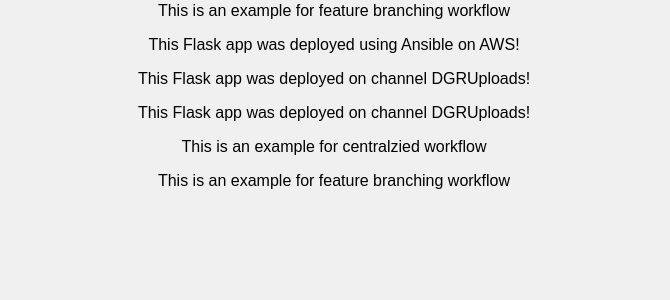
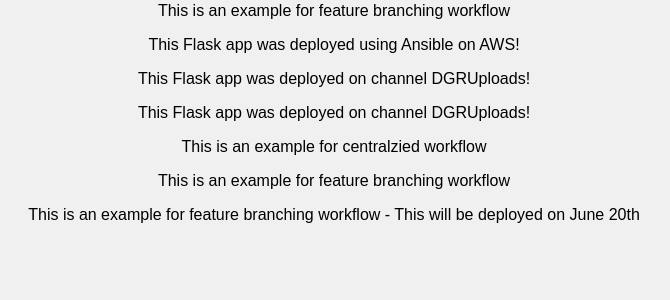
Before and after one commit to Dgruploads/flask_demo_app, a Flask app: page / in a window 1280 px wide. Shown: the part 242-542 px from the top of the page, without its empty margins (306-976 px from the left). Run offline with Flask 2, Linux system fonts and the light colour scheme.

Commit message:
june 20 release

```diff
--- a/templates/index.html
+++ b/templates/index.html
@@ -16,5 +16,6 @@
     <p>This Flask app was deployed on channel DGRUploads!</p>
     <p>This is an example for centralzied workflow</p>
     <p>This is an example for feature branching workflow</p>
+    <p>This is an example for feature branching workflow - This will be deployed on June 20th</p>
 </body>
 </html>
```
